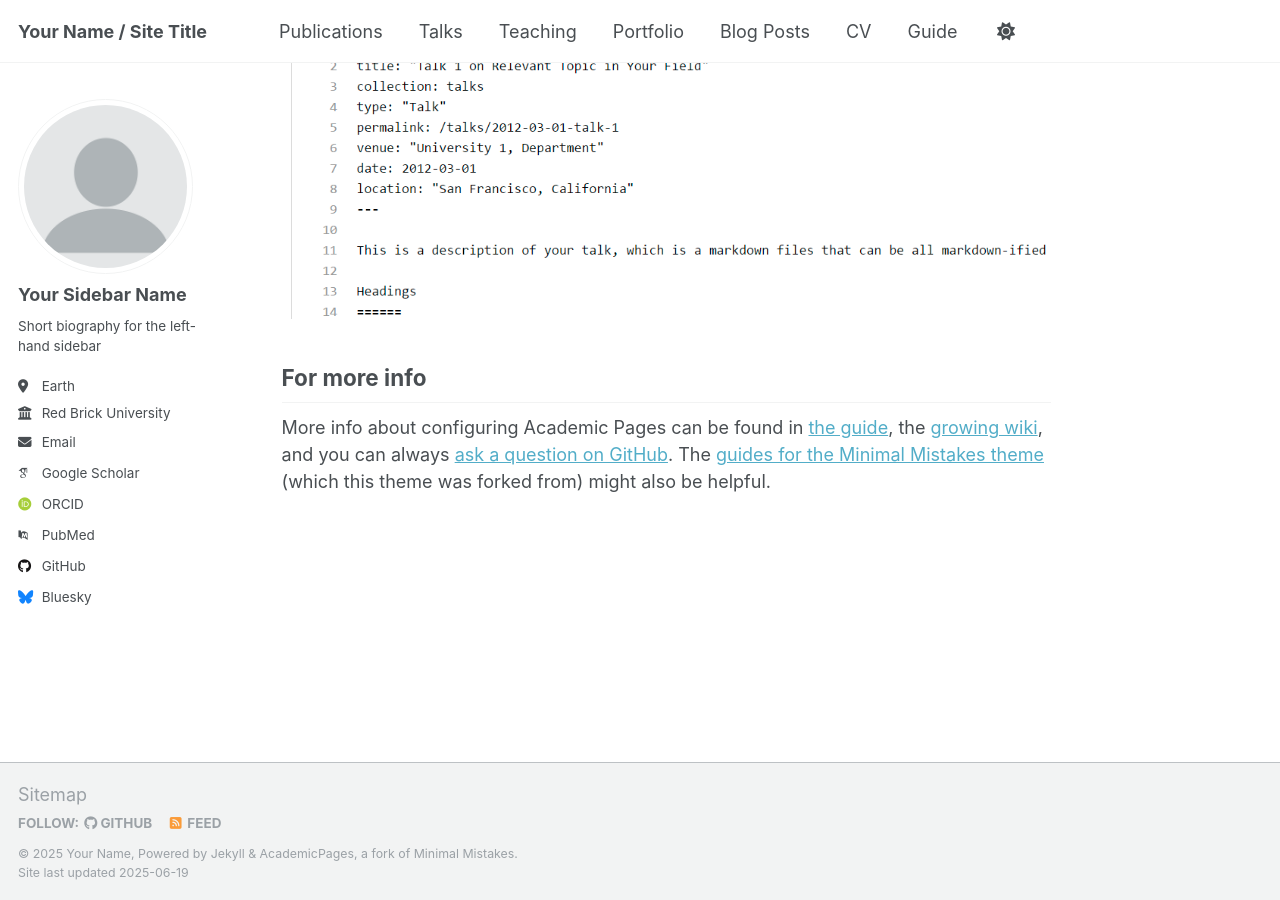
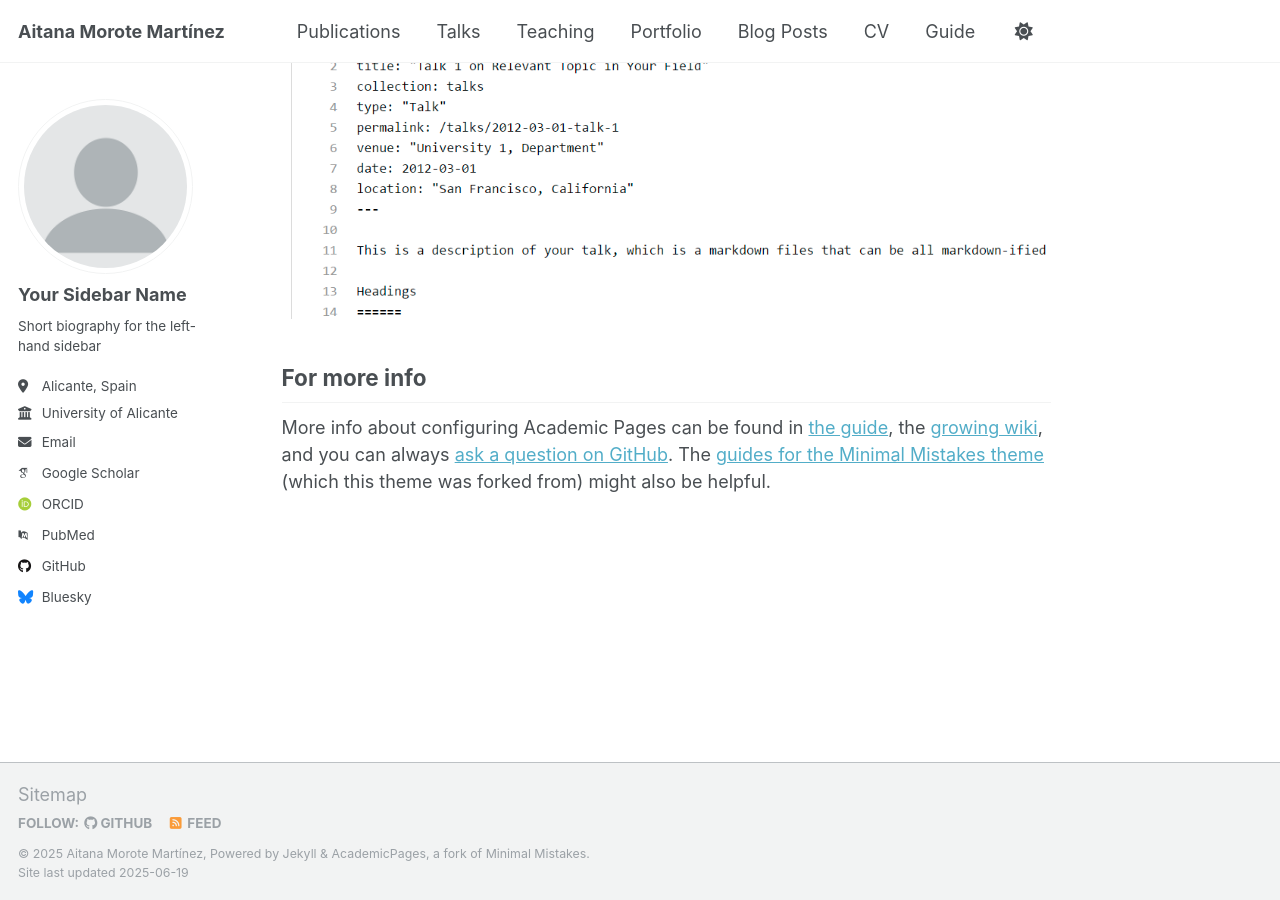
Before and after one commit to amm533/amm533.github.io, a Jekyll site: the page built from _pages/about.md, in a window 1280 px wide and 900 px high, scrolled down 2636 px. Built offline with Jekyll 4.4.1, drawn with Linux system fonts in a browser that asks for light colours; some web fonts are replaced.

Commit message:
Update _config.yml

```diff
--- a/_config.yml
+++ b/_config.yml
@@ -9,13 +9,13 @@
 # Basic Site Settings
 locale                   : "en-US"
 site_theme               : "default"
-title                    : "Your Name / Site Title"
+title                    : "Aitana Morote Martínez"
 title_separator          : "-"
-name                     : &name "Your Name"
+name                     : &name "Aitana Morote Martínez"
 description              : &description "personal description"
-url                      : https://academicpages.github.io # the base hostname & protocol for your site e.g. "https://[your GitHub username].github.io" or if you already have some other page hosted on Github then use "https://[your GitHub username].github.io/[Your Repo Name]"
+url                      : https://amm533.github.io # the base hostname & protocol for your site e.g. "https://[your GitHub username].github.io" or if you already have some other page hosted on Github then use "https://[your GitHub username].github.io/[Your Repo Name]"
 baseurl                  : "" # the subpath of your site, e.g. "/blog"
-repository               : "academicpages/academicpages.github.io"
+repository               : "amm533/amm533.github.io"
 
 # Site Author - The following control what appear as part of the author content on the side bar.
 #               If a field is blank the icon and link will not appear, otherwise it will be shown.
@@ -26,8 +26,8 @@ author:
   name             : "Your Sidebar Name"
   pronouns         : # example: "she/her"
   bio              : "Short biography for the left-hand sidebar"
-  location         : "Earth"
-  employer         : "Red Brick University"
+  location         : "Alicante, Spain"
+  employer         : "University of Alicante"
   uri              : # URL
   email            : "none@example.org"
 
```
